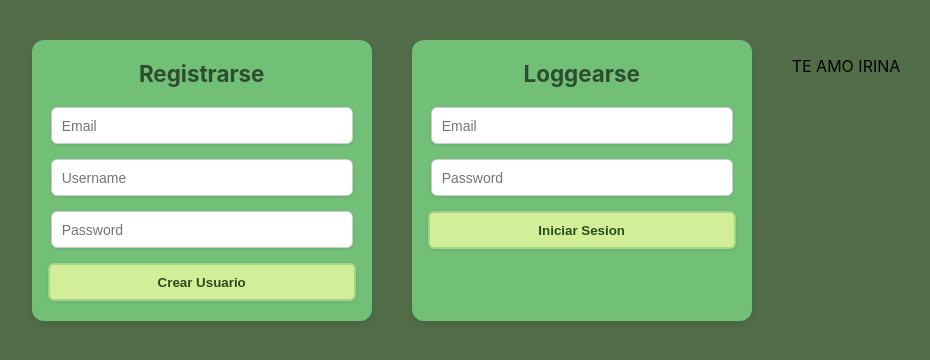
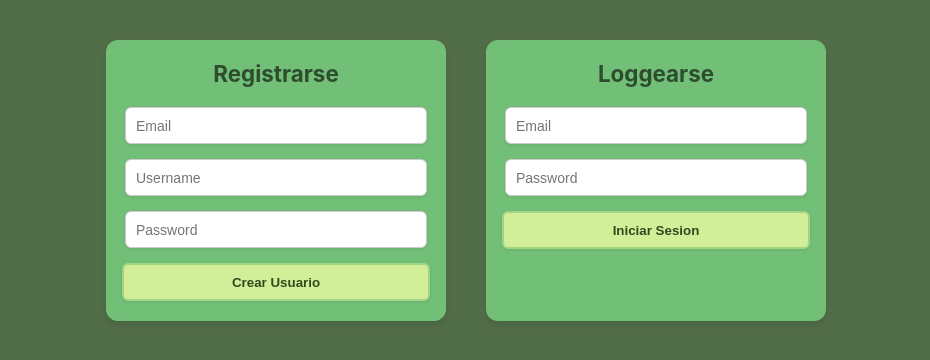
Before and after one commit to Santi-Burgos/group-project-frontend, a React (Create React App) app: page / in a window 1280 px wide. Shown: the top 360 px of the page, without its empty margins (174-1104 px from the left). Built offline with nearby package versions, Linux system fonts and the light colour scheme; no server answers.

Commit message:
algunos cambios chiquitos

```diff
--- a/src/components/logger.js
+++ b/src/components/logger.js
@@ -102,8 +102,6 @@ const Logger = () =>{
                 onClose={() => setToast(null)}
                 />
             )}
-
-            <p>TE AMO IRINA</p>
         </div>
     )
 }
--- a/src/services/servicesLogin.js
+++ b/src/services/servicesLogin.js
@@ -14,7 +14,9 @@ export const createUser =  async (address_mail)=> {
 export const loggearUser = async (address_mail) =>{
     try{
         const response = await axios.post(`${API}/login`, address_mail,
-            {credentials: 'include'})
+            {
+                withCredentials: true
+            })
         return response.data
     }catch(error){
         console.log('Error al loggear el usuario', error.response?.data || error.message);
```
